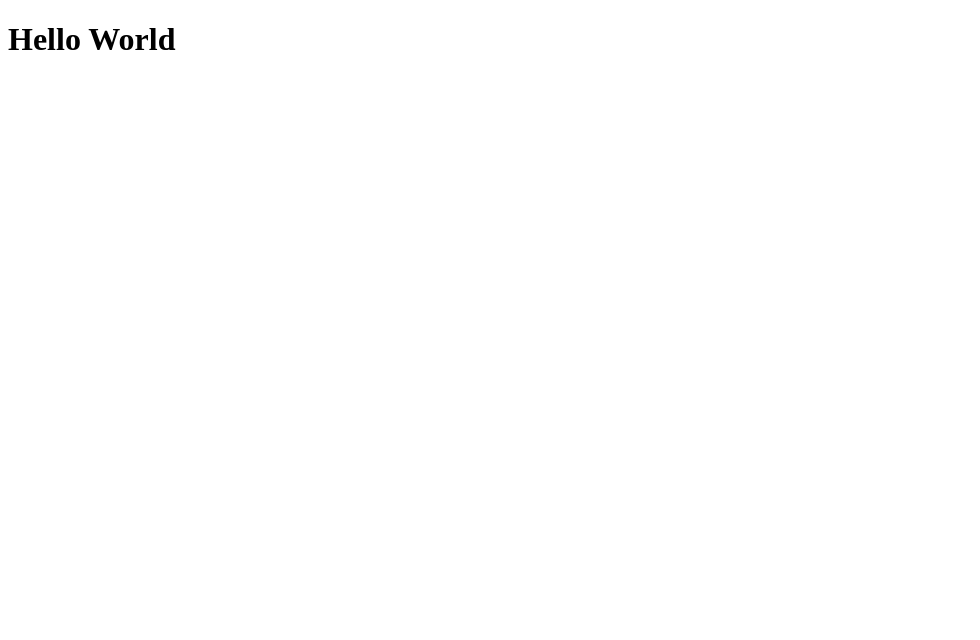
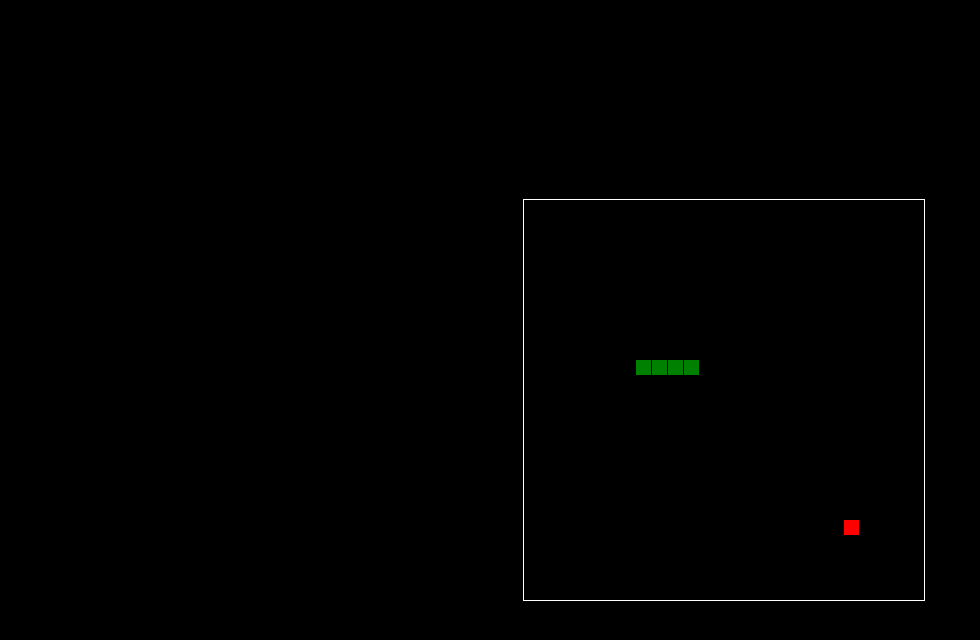
Before and after one commit to Spark10000/Spark10000.github.io, a plain HTML site: page index.html in a window 1280 px wide. Shown: the whole page, without its empty margins (0-980 px from the left). Drawn offline with Linux system fonts and the light colour scheme.

Commit message:
Testing Update Function

```diff
--- a/index.html
+++ b/index.html
@@ -4,3 +4,171 @@
 <h1>Hello World</h1>
 </body?
 <html>
+    <!DOCTYPE html>
+    <html>
+    <head>
+      <title></title>
+      <style>
+      html, body {
+        height: 100%;
+        margin: 0;
+      }
+
+      body {
+        background: black;
+        display: flex;
+        align-items: center;
+        justify-content: center;
+      }
+      canvas {
+        border: 1px solid white;
+      }
+      </style>
+    </head>
+    <body>
+    <canvas width="400" height="400" id="game"></canvas>
+    <script>
+    var canvas = document.getElementById('game');
+    var context = canvas.getContext('2d');
+
+    var grid = 16;
+    var count = 0;
+
+    var snake = {
+      x: 160,
+      y: 160,
+
+      // snake velocity. moves one grid length every frame in either the x or y direction
+      dx: grid,
+      dy: 0,
+
+      // keep track of all grids the snake body occupies
+      cells: [],
+
+      // length of the snake. grows when eating an apple
+      maxCells: 4
+    };
+    var apple = {
+      x: 320,
+      y: 320
+    };
+
+    // get random whole numbers in a specific range
+    // @see https://stackoverflow.com/a/1527820/2124254
+    function getRandomInt(min, max) {
+      return Math.floor(Math.random() * (max - min)) + min;
+    }
+
+    // game loop
+    function loop() {
+      requestAnimationFrame(loop);
+
+      // slow game loop to 15 fps instead of 60 (60/15 = 4)
+      if (++count < 4) {
+        return;
+      }
+
+      count = 0;
+      context.clearRect(0,0,canvas.width,canvas.height);
+
+      // move snake by it's velocity
+      snake.x += snake.dx;
+      snake.y += snake.dy;
+
+      // wrap snake position horizontally on edge of screen
+      if (snake.x < 0) {
+        snake.x = canvas.width - grid;
+      }
+      else if (snake.x >= canvas.width) {
+        snake.x = 0;
+      }
+
+      // wrap snake position vertically on edge of screen
+      if (snake.y < 0) {
+        snake.y = canvas.height - grid;
+      }
+      else if (snake.y >= canvas.height) {
+        snake.y = 0;
+      }
+
+      // keep track of where snake has been. front of the array is always the head
+      snake.cells.unshift({x: snake.x, y: snake.y});
+
+      // remove cells as we move away from them
+      if (snake.cells.length > snake.maxCells) {
+        snake.cells.pop();
+      }
+
+      // draw apple
+      context.fillStyle = 'red';
+      context.fillRect(apple.x, apple.y, grid-1, grid-1);
+
+      // draw snake one cell at a time
+      context.fillStyle = 'green';
+      snake.cells.forEach(function(cell, index) {
+
+        // drawing 1 px smaller than the grid creates a grid effect in the snake body so you can see how long it is
+        context.fillRect(cell.x, cell.y, grid-1, grid-1);
+
+        // snake ate apple
+        if (cell.x === apple.x && cell.y === apple.y) {
+          snake.maxCells++;
+
+          // canvas is 400x400 which is 25x25 grids
+          apple.x = getRandomInt(0, 25) * grid;
+          apple.y = getRandomInt(0, 25) * grid;
+        }
+
+        // check collision with all cells after this one (modified bubble sort)
+        for (var i = index + 1; i < snake.cells.length; i++) {
+
+          // snake occupies same space as a body part. reset game
+          if (cell.x === snake.cells[i].x && cell.y === snake.cells[i].y) {
+            snake.x = 160;
+            snake.y = 160;
+            snake.cells = [];
+            snake.maxCells = 4;
+            snake.dx = grid;
+            snake.dy = 0;
+
+            apple.x = getRandomInt(0, 25) * grid;
+            apple.y = getRandomInt(0, 25) * grid;
+          }
+        }
+      });
+    }
+
+    // listen to keyboard events to move the snake
+    document.addEventListener('keydown', function(e) {
+      // prevent snake from backtracking on itself by checking that it's
+      // not already moving on the same axis (pressing left while moving
+      // left won't do anything, and pressing right while moving left
+      // shouldn't let you collide with your own body)
+
+      // left arrow key
+      if (e.which === 37 && snake.dx === 0) {
+        snake.dx = -grid;
+        snake.dy = 0;
+      }
+      // up arrow key
+      else if (e.which === 38 && snake.dy === 0) {
+        snake.dy = -grid;
+        snake.dx = 0;
+      }
+      // right arrow key
+      else if (e.which === 39 && snake.dx === 0) {
+        snake.dx = grid;
+        snake.dy = 0;
+      }
+      // down arrow key
+      else if (e.which === 40 && snake.dy === 0) {
+        snake.dy = grid;
+        snake.dx = 0;
+      }
+    });
+
+    // start the game
+    requestAnimationFrame(loop);
+    </script>
+    </body>
+    </html>
```
